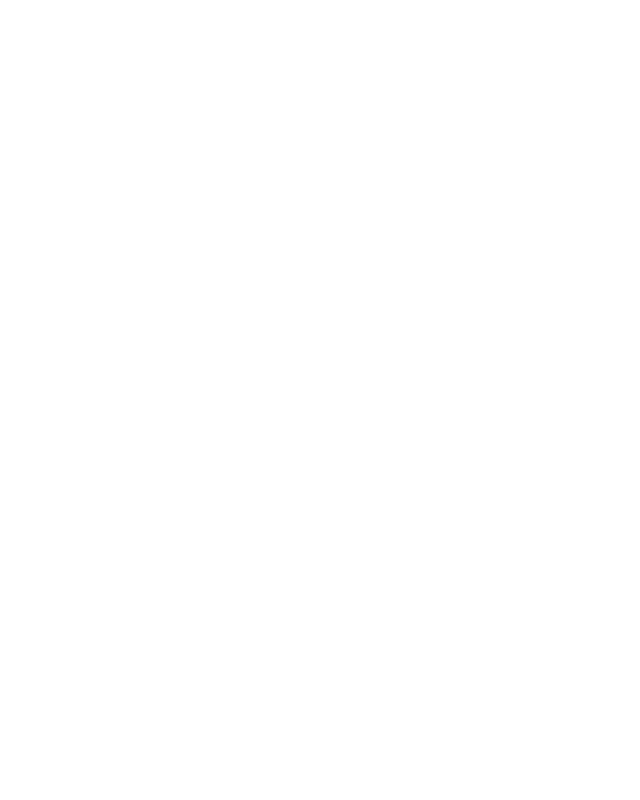
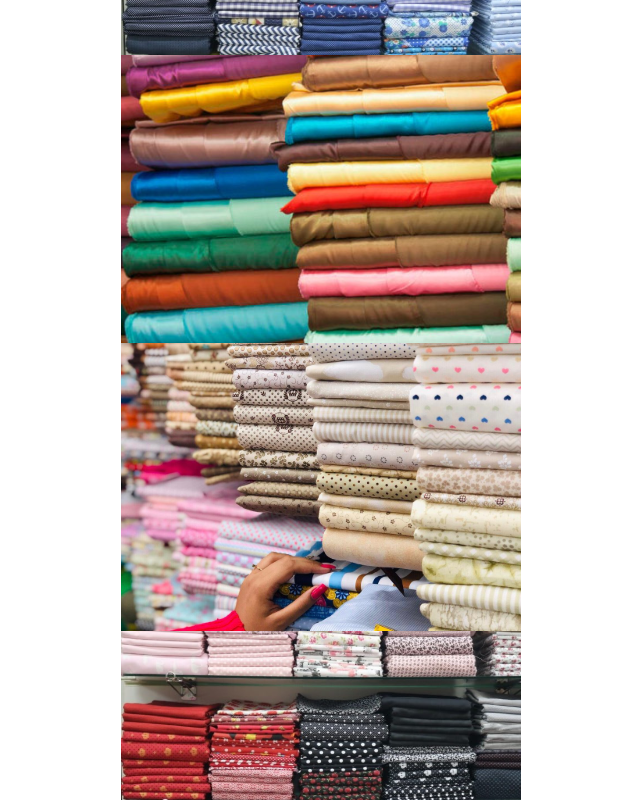
Before and after one commit to kasvrol/proviHack-NaoExistePlanetaB, a React (Create React App) app: page /tissues in a window 1280 px wide. Shown: the part 600-1400 px from the top of the page, without its empty margins (319-959 px from the left). Before the commit the page ends 800 px from the top, so only its background shows below. Built offline with nearby package versions, Linux system fonts and the light colour scheme; the HTML template or start-up script is replaced by a standard one.

Commit message:
[FEAT][TISSUES] criação do componente image-card e inserção na page tissues

```diff
--- /dev/null
+++ b/src/components/Card/image-card.jsx
@@ -0,0 +1,33 @@
+import React from "react";
+
+function ImageCard({
+    imageOne,
+    textImageOne,
+    imageTwo,
+    textImageTwo,
+    imageThree,
+    textImageThree,
+    textOne,
+    textTwo,
+    texThree,
+    cardParagraph,
+}) {
+    return (
+        <div className="cardContainer">
+            <section className="card">
+                <img src={imageOne} alt={textImageOne} />
+                <p className={cardParagraph}>{textOne}</p>
+            </section>
+            <section className="card">
+                <img src={imageTwo} alt={textImageTwo} />
+                <p className={cardParagraph}>{textTwo}</p>
+            </section>
+            <section className="card">
+                <img src={imageThree} alt={textImageThree} />
+                <p className={cardParagraph}>{texThree}</p>
+            </section>
+        </div>
+    );
+}
+
+export default ImageCard;
--- a/src/pages/tissues.jsx
+++ b/src/pages/tissues.jsx
@@ -1,11 +1,38 @@
 import React from "react";
 import "../style/custom.sass";
 import Logo from "../components/Logo";
+import ImageCard from "../components/Card/image-card";
+
+import instruction01 from "../images/tissue01.svg";
+import instruction02 from "../images/tissue02.svg";
+import instruction03 from "../images/tissue03.svg";
 
 function outraC() {
     return (
         <main className="whoWeAreContainer">
             <Logo />
+            <ImageCard
+                imageOne={instruction01}
+                imageTwo={instruction02}
+                imageThree={instruction03}
+                textImageOne={"tecidos de xxx"}
+                textImageTwo={"tecidos de xxx"}
+                textImageThree={"tecidos de xxx"}
+                textOne={"Jeans"}
+                textTwo={"Tecido de algodão"}
+                textThree={"Tecido de poliester"}
+            />
+            <ImageCard
+                imageOne={instruction01}
+                imageTwo={instruction02}
+                imageThree={instruction03}
+                textImageOne={"tecidos de xxx"}
+                textImageTwo={"tecidos de xxx"}
+                textImageThree={"tecidos de xxx"}
+                textOne={"Jeans"}
+                textTwo={"Tecido de algodão"}
+                textThree={"Tecido de poliester"}
+            />
         </main>
     );
 }
```
